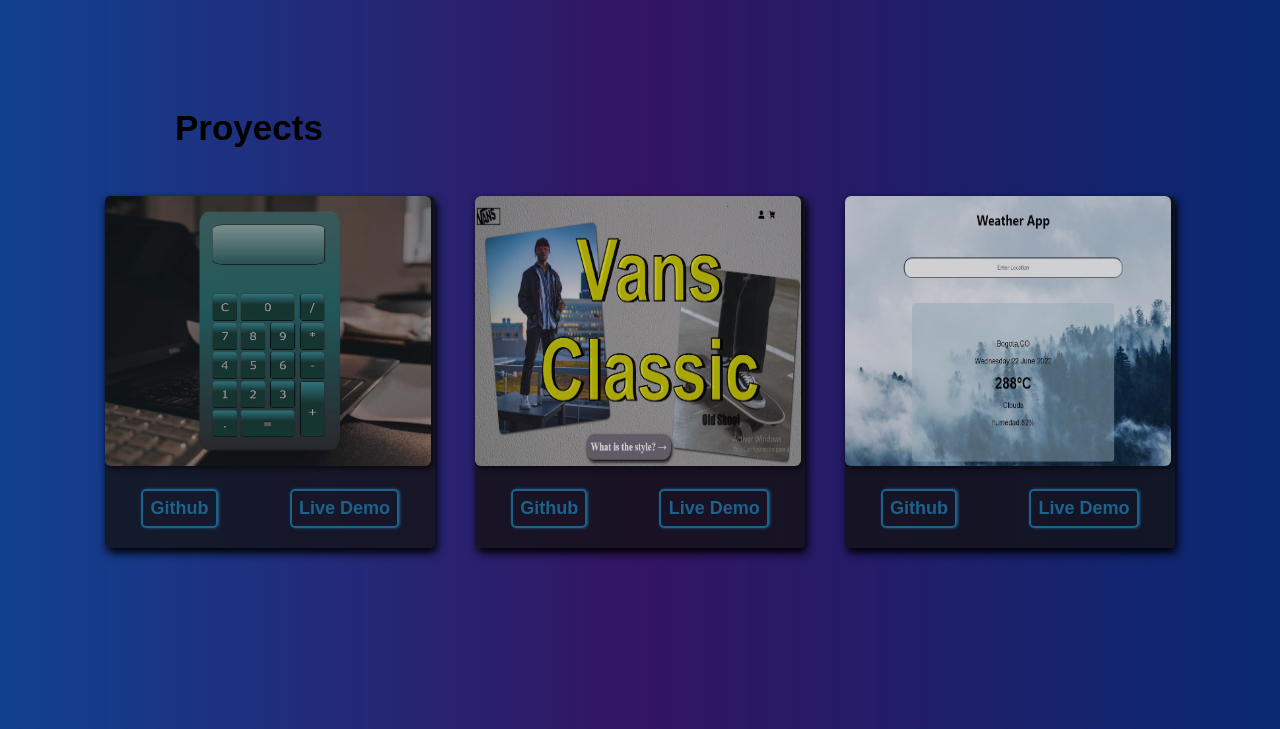
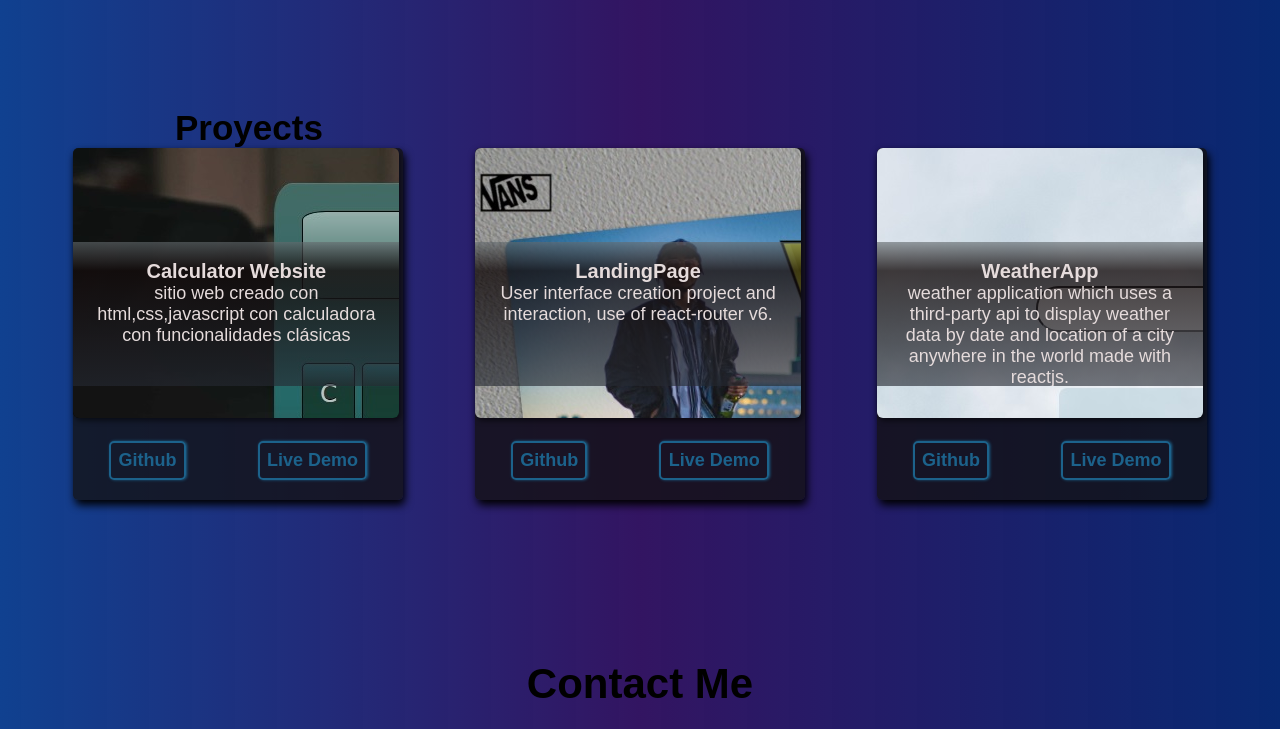
Before and after one commit to AriamR/portfolio, a React (Create React App) app: page / in a window 1280 px wide. Shown: the part 1927-2656 px from the top of the page. Built offline with nearby package versions, Linux system fonts and the light colour scheme; a web font is replaced by a local one.

Commit message:
make it better

```diff
--- a/src/components/project/Project.jsx
+++ b/src/components/project/Project.jsx
@@ -32,13 +32,15 @@
     description:"weather application which uses a third-party api to display weather data by date and location of a city anywhere in the world made with reactjs."
 
   }
+
 ]
 
 const Project = () => {
+
   return (
     <div id="project" className="portfolio-p">
       <h3 className='project-ly'>Proyects</h3>
-        <div className="portfolio">
+        <div className="contentItem">
         {
           data.map(({id,image,title,github,demo,description}) =>{
             return(
@@ -46,14 +48,12 @@
                 <div className="portfolio_img">
                   <figure>
                     <img className="portfolio-images" src={image} alt={DataTransferItemList}/>
-                      <div className="portfolio_image">
-                        <p className='port-ly'>{title}</p>
-
+                      <div className="items-description">
+                        <h4 className='card-title'>{title}</h4>
+                        <p>{description}</p>
                       </div>
-
                   </figure>
                 </div>
-
                 <a className="enlace" href={github} target="_blank" rel="noopener noreferrer">Github</a>
                 <a className="enlace" href={demo} target="_blank" rel="noopener noreferrer">Live Demo</a>
               </article>
@@ -66,3 +66,22 @@
 }
 
 export default Project
+
+/*{
+  id:4,
+  image: IMG3,
+  title:"Portfolio",
+  github: "https://github.com/AriamR/weatherApp",
+  demo:"https://weatherapplicationreact.herokuapp.com/",
+  description:"weather application which uses a third-party api to display weather data by date and location of a city anywhere in the world made with reactjs."
+
+},
+{
+  id:5,
+  image: IMG3,
+  title:"Portfolio",
+  github: "https://github.com/AriamR/weatherApp",
+  demo:"https://weatherapplicationreact.herokuapp.com/",
+  description:"weather application which uses a third-party api to display weather data by date and location of a city anywhere in the world made with reactjs."
+
+}*/
--- a/src/components/project/project.css
+++ b/src/components/project/project.css
@@ -20,6 +20,9 @@
     padding-bottom: 2em;
 }
 
+img{
+    object-fit: cover;
+}
 
 .portfolio_img figure{
     overflow:hidden;
@@ -30,72 +33,47 @@
     height: 270px;
     border-radius: 6px;
     box-shadow: 2px 3px 5px #00000082;
+    background: linear-gradient(hsl(0 50% 4% /0), hsl(0 0% 0% /10));
 }
 
 
-.portfolio_img  figure .portfolio-images{
-    width: 100%;
-    height: 100%;
-    opacity: 0.8;
+/* other styles*/
+
+.contentItem{
+    display: flex;
+    flex-direction: row;
+    justify-content: center;
+    align-items: center;
+    flex-wrap: wrap;
+    gap: 4.5rem;
+}
+
+.article:hover{
+    transform: scale(1.05)
 
 }
 
-.portfolio_img figure .portfolio_image {
+.items-description{
+    color: #e5dbdb;
+    font-family: revert;
+    font-weight: 400;
+    font-size: 18px;
     position: absolute;
-    z-index:1000;
-    top:0;left:0;right:0;bottom:0;
-}
-
-.portfolio_img figure .portfolio_image1 {
-    position: absolute;
-    z-index:1000;
-    top:0;left:0;right:0;bottom:0;
-}
-
-.port-ly1{
+    padding: 1em 0.8em;
+    height: 108px;
+    bottom: 49%;
     overflow: hidden;
-}
-
-.portfolio_image .port-ly{
-    position:absolute;
-    text-transform: uppercase;
-    padding: 7px;
-    z-index:1000;
-    top:50%;left:-80%;
-    color:white;
-    transition:all 0.7s;
-    -ms-transition:all 0.7s;
-    -moz-transition:all 0.7s;
+    transform: translateY(100px);
+    padding: 1em 0.8em;
+    background: linear-gradient(hsl(200deg 5% 41% / 62%), hsl(0deg 25% 6% / 79%) 20% , hsl(221deg 15% 17% / 63%));
 
 }
 
-.portfolio_img figure:hover > .portfolio_image .port-ly{
-    background-color: #808080b8;
-    left: 0px;
-    box-shadow: 1px 5px 5px #121b20e0;
-    border-radius: 2px;
+
+.items-description:hover{
+
+    transform:translateY(0%)
 }
-
-.portfolio_image1 .port-ly1{
-    position:absolute;
-    text-transform: uppercase;
-    padding: 7px;
-    z-index:1000;
-    top:50%;right:-80%;
-    color:white;
-    transition:all 0.7s;
-    -ms-transition:all 0.7s;
-    -moz-transition:all 0.7s;
-
-}
-
-.portfolio_img figure:hover > .portfolio_image1 .port-ly1{
-    background-color: #808080b8;
-    right: 0px;
-    box-shadow: 1px 5px 5px #121b20e0;
-    border-radius: 2px;
-}
-
 
 .enlace{
     cursor: pointer;
```
Also changed, not shown: package.json (+6 -7 lines), 1 other file (tests, documents, lock files or other folders).
